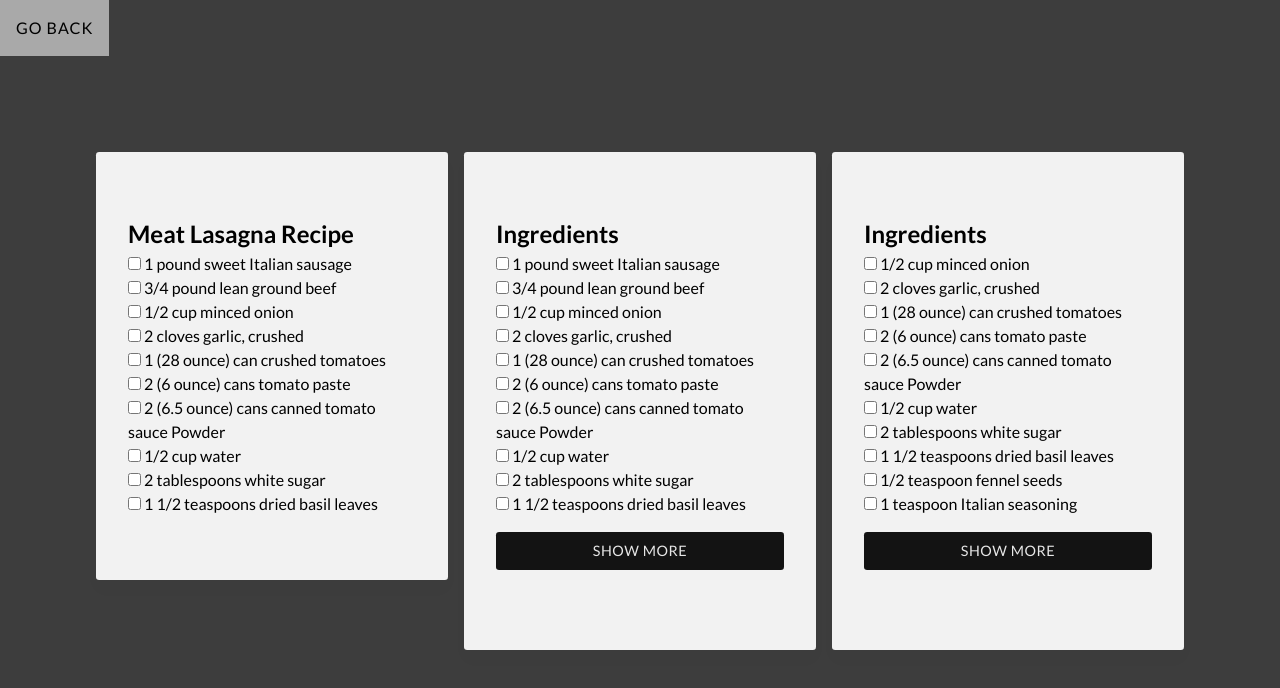
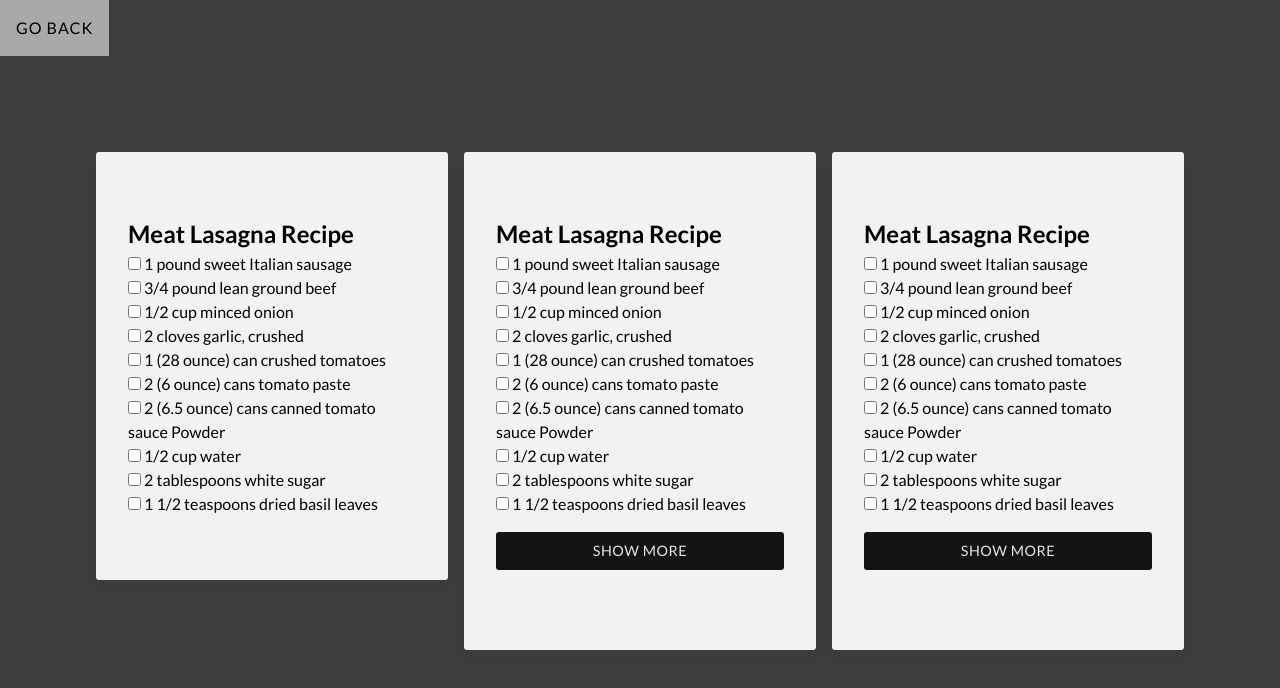
Before and after one commit to aayan-shaikh/kagi-test, a plain HTML site: page html-recipes/checkboxes/index.html in a window 1280 px wide. Drawn offline with Linux system fonts and the light colour scheme.

Commit message:
Fix typos

```diff
--- a/html-recipes/checkboxes/index.html
+++ b/html-recipes/checkboxes/index.html
@@ -59,7 +59,7 @@
             <label for="toggle1" class="show-less">Show less</label>
         </div>
         <div class="widget card">
-            <h2>Ingredients</h2>
+            <h2>Meat Lasagna Recipe</h2>
             <input type="checkbox" id="toggle2">
             <ul>
                 <li><input type="checkbox"> <span>1 pound sweet Italian sausage</span></li>
@@ -89,9 +89,11 @@
             <label for="toggle2" class="show-less">Show less</label>
         </div>
         <div class="widget card">
-            <h2>Ingredients</h2>
+            <h2>Meat Lasagna Recipe</h2>
             <input type="checkbox" id="toggle3">
             <ul>
+                <li><input type="checkbox"> <span>1 pound sweet Italian sausage</span></li>
+                <li><input type="checkbox"> <span>3/4 pound lean ground beef</span></li>
                 <li><input type="checkbox"> <span>1/2 cup minced onion</span></li>
                 <li><input type="checkbox"> <span>2 cloves garlic, crushed</span></li>
                 <li><input type="checkbox"> <span>1 (28 ounce) can crushed tomatoes</span></li>
```
Also changed, not shown: 1 other file.
